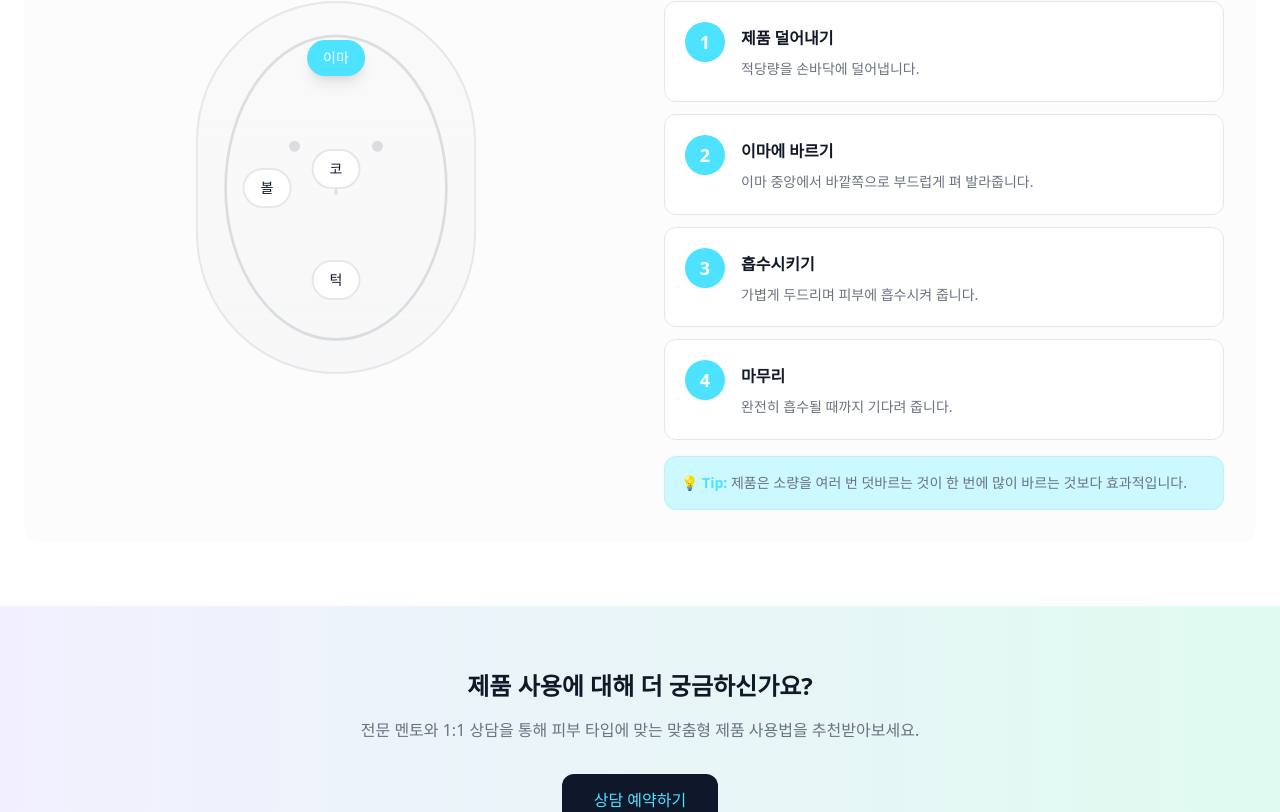
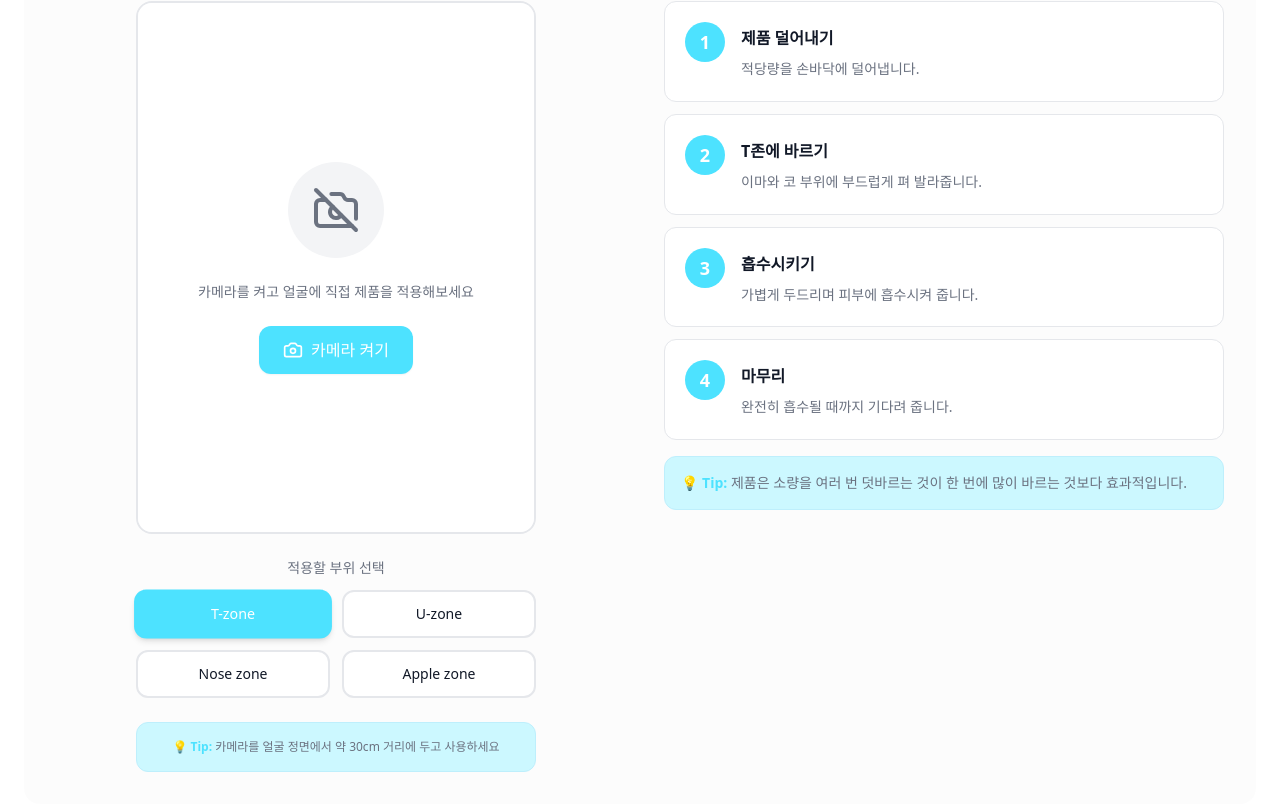
Before and after one commit to cyh000127/Mento, a React (Vite) app in the folder frontend/mento/: page /guide/1/1 in a window 1280 px wide. Shown: the part 427-1239 px from the top of the page. Built offline with nearby package versions, Linux system fonts and the light colour scheme.

Commit message:
✨ feat: 사용자 거울 기능 추가
- 카메라를 통한 사용자 얼굴 표시 기능 추가

Ref. #S14P11A704-284

```diff
--- a/frontend/mento/index.html
+++ b/frontend/mento/index.html
@@ -5,10 +5,6 @@
     <link rel="icon" type="image/svg+xml" href="/vite.svg" />
     <meta name="viewport" content="width=device-width, initial-scale=1.0" />
     <title>MENTO - 당신의 뷰티 파트너</title>
-
-    <!-- Preload critical images for hero section -->
-    <link rel="preload" as="image" href="/src/assets/images/curology-iKoH1gNON70-unsplash.jpg" />
-    <link rel="preload" as="image" href="/src/assets/images/kadarius-seegars-Mxy5gokl8mE-unsplash.jpg" />
   </head>
   <body>
     <div id="root"></div>
--- /dev/null
+++ b/frontend/mento/src/components/guide/FaceCameraSection.tsx
@@ -0,0 +1,253 @@
+import { useState, useRef, useEffect, useCallback } from "react"
+import { Camera, CameraOff } from "lucide-react"
+
+interface FaceCameraSectionProps {
+  selectedArea: string
+  onAreaSelect: (area: string) => void
+}
+
+type FaceArea = {
+  id: string
+  label: string
+}
+
+const faceAreas: FaceArea[] = [
+  { id: "t-zone", label: "T-zone" },
+  { id: "u-zone", label: "U-zone" },
+  { id: "nose", label: "Nose zone" },
+  { id: "apple", label: "Apple zone" },
+]
+
+export function FaceCameraSection({
+  selectedArea,
+  onAreaSelect,
+}: FaceCameraSectionProps) {
+  const [cameraOn, setCameraOn] = useState(false)
+  const [isLoading, setIsLoading] = useState(false)
+  const [error, setError] = useState<string>("")
+  const videoRef = useRef<HTMLVideoElement>(null)
+  const streamRef = useRef<MediaStream | null>(null)
+
+  // Stop camera
+  const stopCamera = useCallback(() => {
+    if (streamRef.current) {
+      streamRef.current.getTracks().forEach((track) => {
+        track.stop()
+      })
+      streamRef.current = null
+    }
+
+    if (videoRef.current) {
+      videoRef.current.srcObject = null
+    }
+
+    setCameraOn(false)
+    setError("")
+  }, [])
+
+  // Start camera
+  const startCamera = useCallback(async () => {
+    try {
+      setError("")
+      setIsLoading(true)
+
+      // First set camera on to ensure video element is in DOM
+      setCameraOn(true)
+
+      // Wait for React to render
+      await new Promise(resolve => setTimeout(resolve, 100))
+
+      const stream = await navigator.mediaDevices.getUserMedia({
+        video: {
+          width: { ideal: 1280 },
+          height: { ideal: 720 },
+          facingMode: "user",
+        },
+        audio: false,
+      })
+
+      if (!videoRef.current) {
+        throw new Error("비디오 요소를 찾을 수 없습니다")
+      }
+
+      videoRef.current.srcObject = stream
+      streamRef.current = stream
+
+      // Wait for video to be ready and play
+      await new Promise<void>((resolve, reject) => {
+        if (!videoRef.current) {
+          reject(new Error("비디오 요소가 손실되었습니다"))
+          return
+        }
+
+        videoRef.current.onloadedmetadata = async () => {
+          try {
+            await videoRef.current?.play()
+            resolve()
+          } catch (err) {
+            reject(err)
+          }
+        }
+
+        // Timeout after 5 seconds
+        setTimeout(() => reject(new Error("Timeout")), 5000)
+      })
+    } catch (err) {
+      // Stop any active streams
+      if (streamRef.current) {
+        streamRef.current.getTracks().forEach(track => track.stop())
+        streamRef.current = null
+      }
+
+      if (err instanceof Error) {
+        if (err.name === "NotAllowedError") {
+          setError("카메라 접근 권한이 거부되었습니다.")
+        } else if (err.name === "NotFoundError") {
+          setError("카메라를 찾을 수 없습니다.")
+        } else if (err.message.includes("Timeout")) {
+          setError("카메라 로딩 시간이 초과되었습니다.")
+        } else {
+          setError(`카메라를 시작할 수 없습니다: ${err.message}`)
+        }
+      }
+      setCameraOn(false)
+    } finally {
+      setIsLoading(false)
+    }
+  }, [])
+
+  // Toggle camera on/off
+  const toggleCamera = useCallback(() => {
+    if (cameraOn) {
+      stopCamera()
+    } else {
+      startCamera()
+    }
+  }, [cameraOn, startCamera, stopCamera])
+
+  // Handle area selection
+  const handleAreaSelect = (areaId: string) => {
+    onAreaSelect(areaId)
+  }
+
+  // Cleanup on unmount
+  useEffect(() => {
+    return () => {
+      if (streamRef.current) {
+        streamRef.current.getTracks().forEach(track => track.stop())
+      }
+    }
+  }, [])
+
+  return (
+    <div className="flex flex-col items-center gap-6">
+      <h3 className="text-lg font-semibold text-text-primary">
+        부위를 선택하세요
+      </h3>
+
+      {/* Camera View Container */}
+      <div className="relative w-full max-w-[400px] aspect-[3/4] bg-muted/30 rounded-2xl border-2 border-border overflow-hidden">
+        {/* Video section - Always in DOM, visibility controlled by CSS */}
+        <div className={`relative w-full h-full bg-black ${cameraOn && !isLoading ? 'block' : 'hidden'}`}>
+          {/* Video element */}
+          <video
+            ref={videoRef}
+            autoPlay
+            playsInline
+            muted
+            className="absolute inset-0 w-full h-full object-cover"
+            style={{ transform: "scaleX(-1)" }}
+          />
+
+          {/* Canvas overlay for future FaceMesh */}
+          <canvas
+            className="absolute inset-0 w-full h-full pointer-events-none"
+            style={{ transform: "scaleX(-1)" }}
+          />
+
+          {/* Camera controls overlay */}
+          <div className="absolute bottom-4 left-1/2 -translate-x-1/2 z-10">
+            <button
+              onClick={toggleCamera}
+              disabled={isLoading}
+              className="inline-flex items-center gap-2 px-4 py-2 bg-dark-bg/80 backdrop-blur-sm text-white rounded-lg font-medium hover:bg-dark-bg/90 transition-colors shadow-lg text-sm disabled:opacity-50"
+            >
+              <CameraOff className="h-4 w-4" />
+              카메라 끄기
+            </button>
+          </div>
+        </div>
+
+        {/* Camera OFF state or Loading - Overlays when needed */}
+        <div className={`absolute inset-0 flex flex-col items-center justify-center p-6 bg-background ${!cameraOn || isLoading ? 'flex' : 'hidden'}`}>
+          <div className="mb-6 h-24 w-24 rounded-full bg-muted flex items-center justify-center">
+            {isLoading ? (
+              <div className="animate-spin rounded-full h-12 w-12 border-b-2 border-primary-500"></div>
+            ) : (
+              <CameraOff className="h-12 w-12 text-text-secondary" />
+            )}
+          </div>
+          <p className="text-center text-sm text-text-secondary mb-6 max-w-[280px]">
+            {isLoading
+              ? "카메라를 켜는 중..."
+              : "카메라를 켜고 얼굴에 직접 제품을 적용해보세요"}
+          </p>
+          <button
+            onClick={toggleCamera}
+            disabled={isLoading}
+            className="inline-flex items-center gap-2 px-6 py-3 bg-primary-500 text-white rounded-xl font-medium hover:bg-primary-400 transition-colors shadow-sm disabled:opacity-50 disabled:cursor-not-allowed"
+          >
+            <Camera className="h-5 w-5" />
+            {isLoading ? "로딩 중..." : "카메라 켜기"}
+          </button>
+        </div>
+      </div>
+
+      {/* Error message */}
+      {error && (
+        <div className="w-full max-w-[400px] p-3 bg-red-50 border border-red-200 rounded-lg">
+          <p className="text-sm text-red-600 text-center">{error}</p>
+        </div>
+      )}
+
+      {/* Face Area Selection Buttons */}
+      <div className="w-full max-w-[400px]">
+        <p className="text-sm font-medium text-text-secondary mb-3 text-center">
+          적용할 부위 선택
+        </p>
+        <div className="grid grid-cols-2 gap-3">
+          {faceAreas.map((area) => {
+            const isSelected = selectedArea === area.id
+
+            return (
+              <button
+                key={area.id}
+                onClick={() => handleAreaSelect(area.id)}
+                className={`
+                  px-4 py-3 rounded-xl text-sm font-medium
+                  transition-all duration-300
+                  ${
+                    isSelected
+                      ? "bg-primary-500 text-white shadow-md scale-[1.02]"
+                      : "bg-background border-2 border-border text-text-primary hover:border-primary-300 hover:bg-primary-100/30"
+                  }
+                `}
+                aria-label={`${area.label} 선택`}
+              >
+                {area.label}
+              </button>
+            )
+          })}
+        </div>
+      </div>
+
+      {/* Additional Info */}
+      <div className="w-full max-w-[400px] p-4 bg-pastel-blue-100 rounded-lg border border-pastel-blue-200">
+        <p className="text-xs text-text-secondary text-center">
+          <span className="font-semibold text-primary-500">💡 Tip:</span>{" "}
+          카메라를 얼굴 정면에서 약 30cm 거리에 두고 사용하세요
+        </p>
+      </div>
+    </div>
+  )
+}
--- a/frontend/mento/src/pages/guide/GuideDetailPage.tsx
+++ b/frontend/mento/src/pages/guide/GuideDetailPage.tsx
@@ -1,13 +1,13 @@
 import { useParams, useNavigate } from "react-router-dom"
 import { useState } from "react"
-import { FaceAreaSelector } from "@/components/guide/FaceAreaSelector"
+import { FaceCameraSection } from "@/components/guide/FaceCameraSection"
 import { StepGuide } from "@/components/guide/StepGuide"
 import { ArrowLeft } from "lucide-react"
 
 // Usage steps per product type and face area
 const usageSteps: Record<string, Record<string, any[]>> = {
   튜브: {
-    forehead: [
+    "t-zone": [
       {
         number: 1,
         title: "적당량 짜내기",
@@ -15,8 +15,8 @@ const usageSteps: Record<string, Record<string, any[]>> = {
       },
       {
         number: 2,
-        title: "이마 중앙에서 바깥쪽으로",
-        description: "이마 중앙에서 시작해 관자놀이 방향으로 부드럽게 펴 발라줍니다.",
+        title: "T존 중앙에서 바깥쪽으로",
+        description: "이마와 코 부위를 중심으로 부드럽게 펴 발라줍니다.",
       },
       {
         number: 3,
@@ -27,6 +27,28 @@ const usageSteps: Record<string, Record<string, any[]>> = {
         number: 4,
         title: "마무리",
         description: "완전히 흡수될 때까지 1-2분 정도 기다려 줍니다.",
+      },
+    ],
+    "u-zone": [
+      {
+        number: 1,
+        title: "적당량 준비",
+        description: "볼과 턱선 부위에 바를 만큼의 제품을 짜냅니다.",
+      },
+      {
+        number: 2,
+        title: "안쪽에서 바깥쪽으로",
+        description: "볼 안쪽에서 바깥쪽으로 원을 그리며 부드럽게 펴 발라줍니다.",
+      },
+      {
+        number: 3,
+        title: "가볍게 두드리기",
+        description: "손바닥으로 감싸 가볍게 두드리며 흡수를 도와줍니다.",
+      },
+      {
+        number: 4,
+        title: "보습 확인",
+        description: "건조함이 느껴지지 않을 때까지 충분히 흡수시킵니다.",
       },
     ],
     nose: [
@@ -51,53 +73,31 @@ const usageSteps: Record<string, Record<string, any[]>> = {
         description: "피부가 촉촉하게 정돈될 때까지 기다립니다.",
       },
     ],
-    cheeks: [
+    apple: [
       {
         number: 1,
         title: "적당량 손에 덜기",
-        description: "양 볼에 나눠 바를 만큼의 제품을 짜냅니다.",
+        description: "광대뼈 주변에 바를 만큼의 제품을 짜냅니다.",
       },
       {
         number: 2,
-        title: "안쪽에서 바깥쪽으로",
-        description: "볼 안쪽에서 바깥쪽으로 원을 그리며 부드럽게 펴 발라줍니다.",
+        title: "광대를 중심으로",
+        description: "볼 중앙의 광대뼈를 중심으로 원을 그리며 펴 발라줍니다.",
       },
       {
         number: 3,
-        title: "가볍게 두드리기",
-        description: "손바닥으로 볼을 감싸 가볍게 두드리며 흡수를 도와줍니다.",
+        title: "리프팅 마사지",
+        description: "아래에서 위로 쓸어올리며 리프팅 효과를 줍니다.",
       },
       {
         number: 4,
-        title: "보습 확인",
-        description: "건조함이 느껴지지 않을 때까지 충분히 흡수시킵니다.",
-      },
-    ],
-    jaw: [
-      {
-        number: 1,
-        title: "적당량 준비",
-        description: "턱선 전체에 바를 만큼의 제품을 짜냅니다.",
-      },
-      {
-        number: 2,
-        title: "턱 중앙에서 귀 방향으로",
-        description: "턱 중앙에서 시작해 귀 쪽으로 쓸어올리듯 발라줍니다.",
-      },
-      {
-        number: 3,
-        title: "목까지 연결",
-        description: "턱선에서 목으로 자연스럽게 이어지도록 펴 발라줍니다.",
-      },
-      {
-        number: 4,
-        title: "마무리 마사지",
-        description: "림프 순환을 위해 턱선을 따라 가볍게 마사지합니다.",
+        title: "핸드 프레스",
+        description: "손바닥으로 감싸고 체온으로 흡수를 도와줍니다.",
       },
     ],
   },
   펌프: {
-    forehead: [
+    "t-zone": [
       {
         number: 1,
         title: "펌프 1-2회 누르기",
@@ -110,13 +110,35 @@ const usageSteps: Record<string, Record<string, any[]>> = {
       },
       {
         number: 3,
-        title: "이마에 점 찍듯 배치",
-        description: "이마 여러 부위에 점 찍듯 배치한 후 펴 발라줍니다.",
+        title: "T존에 점 찍듯 배치",
+        description: "이마와 코 부위에 점 찍듯 배치한 후 펴 발라줍니다.",
       },
       {
         number: 4,
         title: "흡수 도우기",
-        description: "손바닥으로 이마를 감싸고 5-10초간 밀착시켜 흡수를 돕습니다.",
+        description: "손바닥으로 감싸고 5-10초간 밀착시켜 흡수를 돕습니다.",
+      },
+    ],
+    "u-zone": [
+      {
+        number: 1,
+        title: "적정량 준비",
+        description: "양 볼과 턱선에 충분한 양의 제품을 펌핑합니다.",
+      },
+      {
+        number: 2,
+        title: "볼 중앙에 배치",
+        description: "양 볼 중앙에 제품을 놓고 바깥쪽으로 펴줍니다.",
+      },
+      {
+        number: 3,
+        title: "리프팅 마사지",
+        description: "아래에서 위로 쓸어올리며 리프팅 효과를 줍니다.",
+      },
+      {
+        number: 4,
+        title: "핸드 프레스",
+        description: "손바닥으로 볼을 감싸고 체온으로 흡수를 도와줍니다.",
       },
     ],
     nose: [
@@ -141,54 +163,32 @@ const usageSteps: Record<string, Record<string, any[]>> = {
         description: "필요시 티슈로 가볍게 눌러 과도한 유분을 제거합니다.",
       },
     ],
-    cheeks: [
+    apple: [
       {
         number: 1,
-        title: "적정량 준비",
-        description: "양 볼에 충분한 양의 제품을 펌핑합니다.",
+        title: "적당량 덜기",
+        description: "광대뼈 부위에 사용할 제품을 덜어냅니다.",
       },
       {
         number: 2,
-        title: "볼 중앙에 배치",
-        description: "양 볼 중앙에 제품을 놓고 바깥쪽으로 펴줍니다.",
+        title: "광대 중심으로 펴기",
+        description: "볼 중앙의 광대뼈를 따라 부드럽게 펴 발라줍니다.",
       },
       {
         number: 3,
-        title: "리프팅 마사지",
-        description: "아래에서 위로 쓸어올리며 리프팅 효과를 줍니다.",
+        title: "원을 그리며 흡수",
+        description: "원을 그리며 제품을 흡수시켜 줍니다.",
       },
       {
         number: 4,
-        title: "핸드 프레스",
-        description: "손바닥으로 볼을 감싸고 체온으로 흡수를 도와줍니다.",
-      },
-    ],
-    jaw: [
-      {
-        number: 1,
-        title: "적당량 덜기",
-        description: "턱선과 목 부위에 사용할 제품을 덜어냅니다.",
-      },
-      {
-        number: 2,
-        title: "턱선 따라 바르기",
-        description: "턱선을 따라 귀 뒤쪽까지 부드럽게 펴 발라줍니다.",
-      },
-      {
-        number: 3,
-        title: "목까지 연장",
-        description: "목 부위까지 자연스럽게 이어서 발라줍니다.",
-      },
-      {
-        number: 4,
-        title: "림프 마사지",
-        description: "턱에서 귀 아래로 쓸어내리며 림프 순환을 도와줍니다.",
+        title: "마무리 프레스",
+        description: "손바닥으로 가볍게 눌러 마무리합니다.",
       },
     ],
   },
   // Default steps for other products
   default: {
-    forehead: [
+    "t-zone": [
       {
         number: 1,
         title: "제품 덜어내기",
@@ -196,8 +196,8 @@ const usageSteps: Record<string, Record<string, any[]>> = {
       },
       {
         number: 2,
-        title: "이마에 바르기",
-        description: "이마 중앙에서 바깥쪽으로 부드럽게 펴 발라줍니다.",
+        title: "T존에 바르기",
+        description: "이마와 코 부위에 부드럽게 펴 발라줍니다.",
       },
       {
         number: 3,
@@ -208,6 +208,28 @@ const usageSteps: Record<string, Record<string, any[]>> = {
         number: 4,
         title: "마무리",
         description: "완전히 흡수될 때까지 기다려 줍니다.",
+      },
+    ],
+    "u-zone": [
+      {
+        number: 1,
+        title: "제품 덜어내기",
+        description: "적당량을 손바닥에 덜어냅니다.",
+      },
+      {
+        number: 2,
+        title: "U존에 바르기",
+        description: "볼과 턱선에 부드럽게 펴 발라줍니다.",
+      },
+      {
+        number: 3,
+        title: "흡수시키기",
+        description: "손바닥으로 감싸 가볍게 두드리며 흡수시킵니다.",
+      },
+      {
+        number: 4,
+        title: "마무리",
+        description: "충분히 흡수될 때까지 기다려 줍니다.",
       },
     ],
     nose: [
@@ -232,7 +254,7 @@ const usageSteps: Record<string, Record<string, any[]>> = {
         description: "완전히 흡수될 때까지 기다려 줍니다.",
       },
     ],
-    cheeks: [
+    apple: [
       {
         number: 1,
         title: "제품 덜어내기",
@@ -240,8 +262,8 @@ const usageSteps: Record<string, Record<string, any[]>> = {
       },
       {
         number: 2,
-        title: "볼에 바르기",
-        description: "안쪽에서 바깥쪽으로 원을 그리며 펴 발라줍니다.",
+        title: "광대에 바르기",
+        description: "광대뼈를 중심으로 원을 그리며 펴 발라줍니다.",
       },
       {
         number: 3,
@@ -254,35 +276,13 @@ const usageSteps: Record<string, Record<string, any[]>> = {
         description: "충분히 흡수될 때까지 기다려 줍니다.",
       },
     ],
-    jaw: [
-      {
-        number: 1,
-        title: "제품 덜어내기",
-        description: "적당량을 손바닥에 덜어냅니다.",
-      },
-      {
-        number: 2,
-        title: "턱에 바르기",
-        description: "턱 중앙에서 귀 방향으로 펴 발라줍니다.",
-      },
-      {
-        number: 3,
-        title: "흡수시키기",
-        description: "가볍게 마사지하며 흡수시킵니다.",
-      },
-      {
-        number: 4,
-        title: "마무리",
-        description: "완전히 흡수될 때까지 기다려 줍니다.",
-      },
-    ],
   },
 }
 
 export default function GuideDetailPage() {
   const { category, productType } = useParams<{ category: string; productType: string }>()
   const navigate = useNavigate()
-  const [selectedArea, setSelectedArea] = useState<string>("forehead")
+  const [selectedArea, setSelectedArea] = useState<string>("t-zone")
 
   // Get steps for current selection
   const getSteps = () => {
@@ -321,9 +321,9 @@ export default function GuideDetailPage() {
       <section className="mx-auto max-w-[1400px] px-6 py-12 md:py-16">
         <div className="bg-muted/30 rounded-2xl p-6 md:p-8">
           <div className="grid lg:grid-cols-2 gap-8 lg:gap-12">
-            {/* Left: Face Area Selector */}
+            {/* Left: Face Camera Section */}
             <div>
-              <FaceAreaSelector
+              <FaceCameraSection
                 selectedArea={selectedArea}
                 onAreaSelect={setSelectedArea}
               />
```
